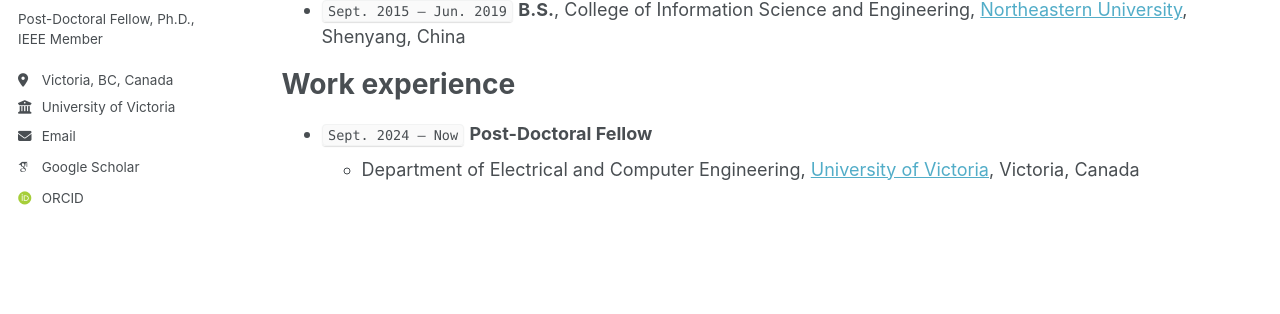
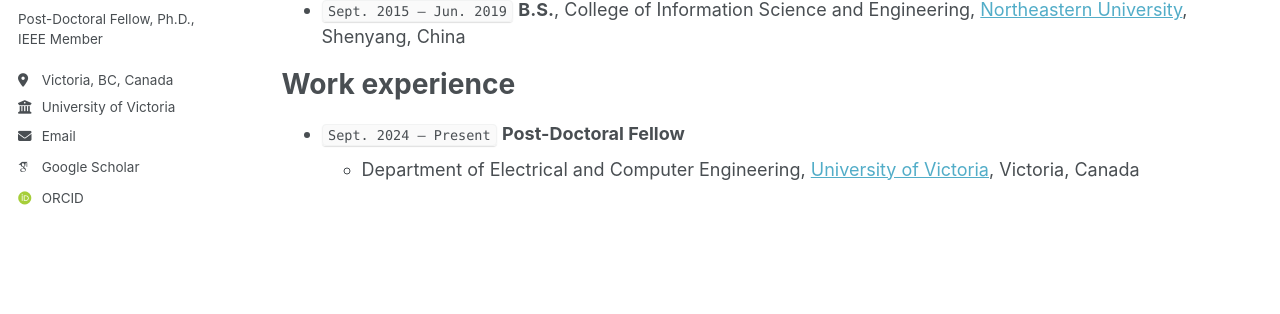
Before and after one commit to fye97/fye97, a Jekyll site: the page built from _pages/biography.md, in a window 1280 px wide. Shown: the part 303-617 px from the top of the page. Built offline with Jekyll 4.4.1, drawn with Linux system fonts in a browser that asks for light colours; some web fonts are replaced.

Commit message:
Update biography.md

```diff
--- a/_pages/biography.md
+++ b/_pages/biography.md
@@ -19,5 +19,5 @@ Education
 
 Work experience
 ======
-* `Sept. 2024 – Now` **Post-Doctoral Fellow**
+* `Sept. 2024 – Present` **Post-Doctoral Fellow**
   * Department of Electrical and Computer Engineering, [University of Victoria](https://www.uvic.ca/), Victoria, Canada
```
